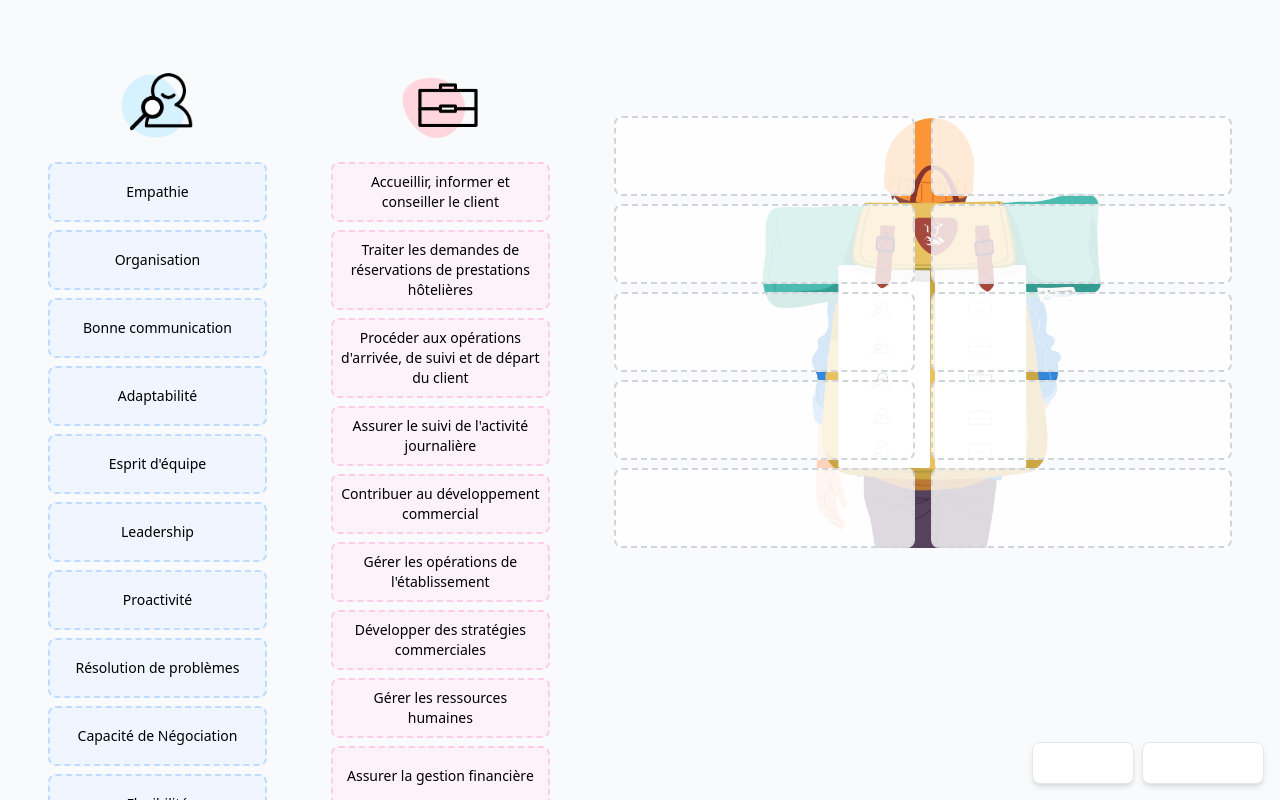
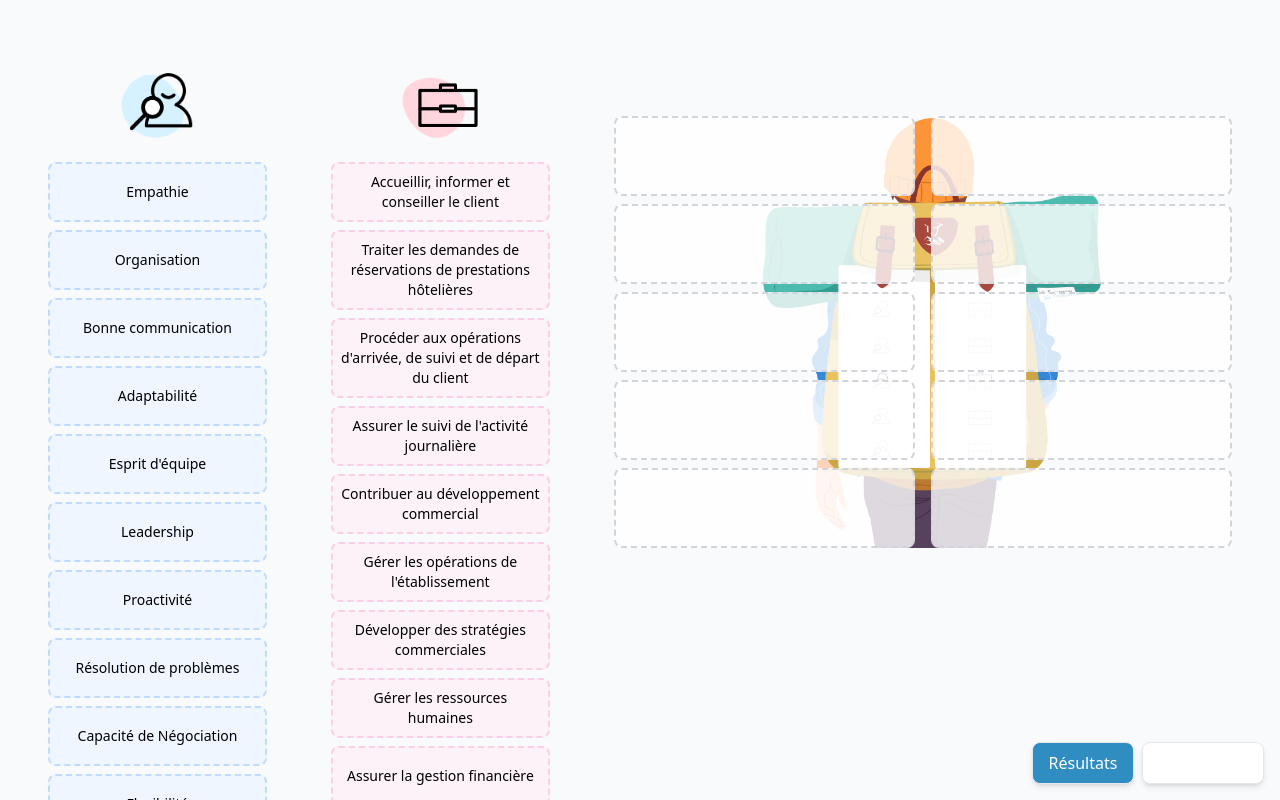
Before and after one commit to matthieu2022/app, a React (Vite) app: page / in a window 1280 px wide. Shown: the top 800 px of the page. Built offline with nearby package versions, Linux system fonts and the light colour scheme.

Commit message:
Update App.tsx
change color

```diff
--- a/src/App.tsx
+++ b/src/App.tsx
@@ -376,13 +376,13 @@ const App = () => {
           <div className="fixed bottom-4 right-2 md:right-4 space-x-2 z-50">
             <Button
               onClick={handleShowResults}
-              className="text-sm md:text-base bg-blue-500 hover:bg-custom-blue text-white px-2 md:px-4 py-2 rounded-lg shadow-md"
+              className="text-sm md:text-base bg-custom-blue hover:bg-custom-blue text-white px-2 md:px-4 py-2 rounded-lg shadow-md"
             >
               Résultats
             </Button>
             <Button
               onClick={resetApp}
-              className="text-sm md:text-base bg-red-500 hover:bg-custom-orange text-white px-2 md:px-4 py-2 rounded-lg shadow-md"
+              className="text-sm md:text-base bg-custom-orange hover:bg-custom-orange text-white px-2 md:px-4 py-2 rounded-lg shadow-md"
             >
               Réinitialiser
             </Button>
```
